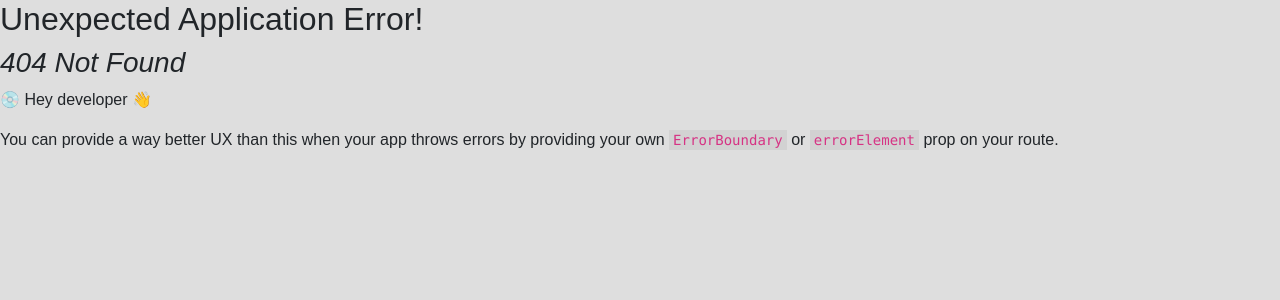
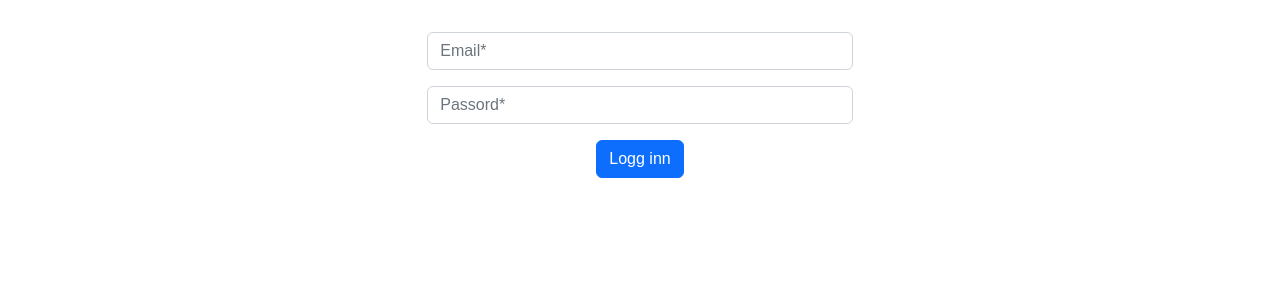
Before and after one commit to fielcool/app2000-gruppe13, a React (Create React App) app in the folder client/: page /LoginUser in a window 1280 px wide. Before the commit this address had no page. Shown: the top 300 px of the page. Built offline with nearby package versions, Linux system fonts and the light colour scheme.

Commit message:
modified:   client/src/App.js new file:   client/src/LoginUser.js 	deleted:    client/src/UserLogin.js 	modified:   client/src/index.js 	new file:   routes/loginRoutes.js 	modified:   routes/userRoutes.js

```diff
--- a/client/src/App.js
+++ b/client/src/App.js
@@ -13,7 +13,7 @@ export default function App() {
   };
 
   const handleUserLoginClick = () => {
-    navigate ("/UserLogin");
+    navigate ("/LoginUser");
   }
 
   return (
--- /dev/null
+++ b/client/src/LoginUser.js
@@ -0,0 +1,98 @@
+import React, { useState } from "react";
+import { Form, Button } from "react-bootstrap";
+import axios from "axios";
+
+async function loginUser(credentials) {
+  try {
+    const response = await axios.post('/api/login', credentials, {
+      headers: {
+        'Content-Type': 'application/json',
+      },
+    });
+
+    if (response.status === 200) {
+      console.log("Login successful");
+      return true;
+    } else {
+      console.log('Server response:', response.data);
+      console.error("Login failed");
+      return false;
+    }
+  } catch (error) {
+    console.error("Error logging in:", error);
+
+    if (error.response) {
+      console.error("Response data:", error.response.data);
+      console.error("Response status:", error.response.status);
+      console.error("Response headers:", error.response.headers);
+    }
+
+    throw error; // Rethrow the error for the calling code to handle
+  }
+}
+
+function LoginForm() {
+  const [credentials, setCredentials] = useState({
+    email: "",
+    passord: "",
+  });
+
+  const handleChange = (e) => {
+    const { name, value } = e.target;
+    setCredentials((prevCredentials) => ({
+      ...prevCredentials,
+      [name]: value,
+    }));
+  };
+
+  const handleLogin = async (e) => {
+    e.preventDefault();
+    console.log('Login data:', credentials);
+
+    if (Object.values(credentials).some((value) => value === "")) {
+      // Show modal alert or handle the empty fields case as needed
+      return;
+    }
+
+    try {
+      const { email, passord } = credentials;
+
+      const isLoggedIn = await loginUser({
+        email,
+        passord,
+      });
+
+      if (isLoggedIn) {
+        // Redirect or perform actions after successful login
+      }
+    } catch (error) {
+      // Handle the error based on your application's requirements
+    }
+  };
+
+  return (
+    <div className="main">
+      <Form onSubmit={handleLogin}>
+        <Form.Group className="credentials-form m-credentials-form">
+          {Object.keys(credentials).map((fieldName) => (
+            <Form.Control
+              key={fieldName}
+              autoComplete="off"
+              type={fieldName === 'passord' ? 'password' : 'text'}
+              placeholder={`${fieldName.charAt(0).toUpperCase() + fieldName.slice(1)}*`}
+              name={fieldName}
+              value={credentials[fieldName]}
+              onChange={handleChange}
+              className="credentials-input m-credentials-input"
+            />
+          ))}
+        </Form.Group>
+        <Button type="submit" variant="primary">
+          Logg inn
+        </Button>
+      </Form>
+    </div>
+  );
+}
+
+export default LoginForm;
--- a/client/src/UserLogin.js
+++ /dev/null
@@ -1,15 +0,0 @@
-
-import "./App.css";
-
-export default function userLogin() {
-
-
-  return (
-        <div>
-              <h1 className="intro-heading">Innlogging</h1>
-              <p className="intro-text">
-                Very poggers
-              </p>
-        </div>
-  );
-}
--- a/client/src/index.js
+++ b/client/src/index.js
@@ -2,7 +2,7 @@ import React from "react";
 import "./index.css";
 import "bootstrap/dist/css/bootstrap.min.css";
 import App from "./App";
-import UserLogin from "./UserLogin";
+import LoginUser from "./LoginUser";
 import { createRoot } from "react-dom/client";
 import { createBrowserRouter, RouterProvider } from "react-router-dom";
 import CreateUserForm from "./CreateUserForm";
@@ -19,8 +19,8 @@ const router = createBrowserRouter([
     element: <CreateUserForm />,
   },
   {
-    path: "/UserLogin",
-    element: <UserLogin />,
+    path: "/LoginUser",
+    element: <LoginUser />,
   },
 ]);
 
```
Also changed, not shown: 2 other files (tests, documents, lock files or other folders).
